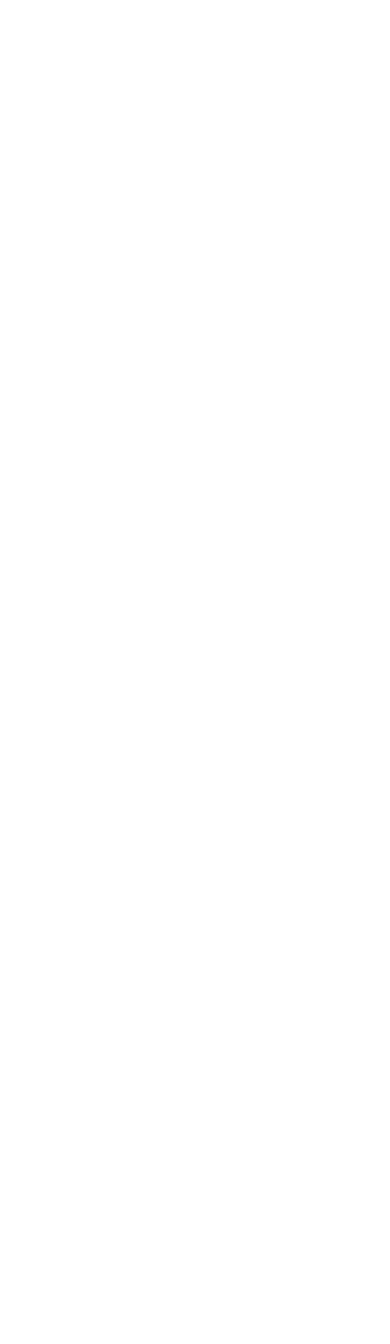
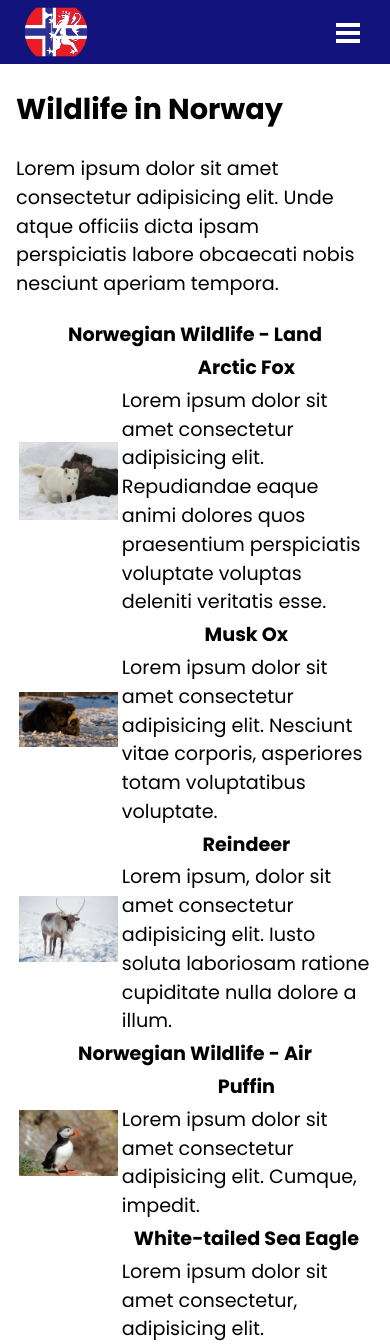
Before and after one commit to yvonneh03/country-website, a plain HTML site: page wildlife.html in a window 390 px wide. Shown: the top 1344 px of the page. Before the commit the page ends 844 px from the top, so only its background shows below. Drawn offline with Linux system fonts and the light colour scheme.

Commit message:
Added wildlife table

```diff
--- a/styles/styles.css
+++ b/styles/styles.css
@@ -1,3 +1,4 @@
+/* General */
 /* -------------------------------------------- */
 /* Typography */
 html {
@@ -124,3 +125,15 @@ a:visited {
 }
 
 /* -------------------------------------------- */
+/* Page specific */
+/* -------------------------------------------- */
+
+
+
+/* --------------------------------- */
+/* Wildlife */
+th {
+
+}
+
+/* -------------------------------------------- */
--- a/wildlife.html
+++ b/wildlife.html
@@ -0,0 +1,115 @@
+<!DOCTYPE html>
+<html lang="en">
+<head>
+    <meta charset="UTF-8">
+    <meta name="viewport" content="width=device-width, initial-scale=1.0">
+    <!-- meta tag -->
+    <title>Norway</title>
+
+    <!-- favicon -->
+    <link rel="icon" type="image/png" href="/favicon-96x96.png" sizes="96x96" />
+    <link rel="icon" type="image/svg+xml" href="/favicon.svg" />
+    <link rel="shortcut icon" href="/favicon.ico" />
+    <link rel="apple-touch-icon" sizes="180x180" href="/apple-touch-icon.png" />
+    <link rel="manifest" href="/site.webmanifest" />
+
+    <!-- fonts -->
+    <link rel="preconnect" href="https://fonts.googleapis.com">
+    <link rel="preconnect" href="https://fonts.gstatic.com" crossorigin>
+    <link href="https://fonts.googleapis.com/css2?family=Poppins:ital,wght@0,100;0,200;0,300;0,400;0,500;0,600;0,700;0,800;0,900;1,100;1,200;1,300;1,400;1,500;1,600;1,700;1,800;1,900&display=swap" rel="stylesheet">
+
+    <link rel="stylesheet" href="styles/normalize-fwd.css">
+    <link rel="stylesheet" href="styles/styles.css">
+
+    <script src="scripts/script.js" defer></script>
+</head>
+
+<body id="top">
+    <div class="site-wrapper">
+        <header class="site-header">
+            <a href="index.html" class="site-logo">
+                <img src="media/logo.svg" alt="site logo">
+            </a>
+
+            <nav class="site-nav">
+                <button id="nav-toggle">
+                    <svg xmlns="http://www.w3.org/2000/svg" width="24" height="24" viewBox="0 0 24 24">
+                        <path d="M24 6h-24v-4h24v4zm0 4h-24v4h24v-4zm0 8h-24v4h24v-4z"/>
+                    </svg>
+                </button>
+
+                <ul id="site-nav-list">
+                    <li><a href="index.html">Home</a></li>
+                    <li><a href="attractions.html">Attractions</a></li>
+                    <li><a href="wildlife.html">Wildlife</a></li>
+                    <li><a href="credits.html">Credits</a></li>
+                </ul>
+            </nav>
+        </header>
+
+        <main>
+            <div class="page-content">
+                <section>
+                    <h2>Wildlife in Norway</h2>
+                    <p>Lorem ipsum dolor sit amet consectetur adipisicing elit. Unde atque officiis dicta ipsam perspiciatis labore obcaecati nobis nesciunt aperiam tempora.</p>
+                    <table>
+                        <tr>
+                            <th colspan="2">Norwegian Wildlife - Land</th>
+                        </tr>
+
+                        <tr>
+                            <td rowspan="2"><img src="media/snow-fox-near-brown-rock.jpg" alt="Snow Fox Near Brown Rock"></td>
+                            <th>Arctic Fox</th>
+                        </tr>
+                        <tr>
+                            <td>Lorem ipsum dolor sit amet consectetur adipisicing elit. Repudiandae eaque animi dolores quos praesentium perspiciatis voluptate voluptas deleniti veritatis esse.</td>
+                        </tr>
+
+                        <tr>
+                            <td rowspan="2"><img src="media/musk-ox-sleeping-in-a-snowy-glade.jpg" alt="Musk Ox Sleeping in a Snowy Glade"></td>
+                            <th>Musk Ox</th>
+                        </tr>
+                        <tr>
+                            <td>Lorem ipsum dolor sit amet consectetur adipisicing elit. Nesciunt vitae corporis, asperiores totam voluptatibus voluptate.</td>
+                        </tr>
+
+                        <tr>
+                            <td rowspan="2"><img src="media/photo-of-reindeer-on-snow.jpg" alt="Photo of Reindeer on Snow
+                                "></td>
+                            <th>Reindeer</th>
+                        </tr>
+                        <tr>
+                            <td>Lorem ipsum, dolor sit amet consectetur adipisicing elit. Iusto soluta laboriosam ratione cupiditate nulla dolore a illum.</td>
+                        </tr>
+
+                        <tr>
+                            <th colspan="2">Norwegian Wildlife - Air</th>
+                        </tr>
+
+                        <tr>
+                            <td rowspan="2"><img src="media/close-up-of-an-atlantic-puffin.jpg" alt="Close-up of an Atlantic Puffin"></td>
+                            <th>Puffin</th>
+                        </tr>
+                        <tr>
+                            <td>Lorem ipsum dolor sit amet consectetur adipisicing elit. Cumque, impedit.</td>
+                        </tr>
+
+                        <tr>
+                            <td rowspan="2"><img src="media/eagle-flying-in-snowfall.jpg" alt="Eagle Flying in Snowfall"></td>
+                            <th>White-tailed Sea Eagle</th>
+                        </tr>
+                        <tr>
+                            <td>Lorem ipsum dolor sit amet consectetur, adipisicing elit. Exercitationem laboriosam molestiae optio nihil deleniti, temporibus, nulla cum eum aperiam est earum minus dignissimos eaque. Ducimus molestiae vel veniam tenetur alias!</td>
+                        </tr>
+                    </table>
+                </section>
+            </div>
+        </main>
+
+        <footer class="site-footer">
+            <p>&copy; 2024 Yvonne H</p>
+            <p>For educational purposes only.</p>
+        </footer>
+    </div>
+</body>
+</html>
```
Also changed, not shown: credits.html (+15 -1 lines), index.html (+0 -1 lines), media/close-up-of-an-atlantic-puffin.jpg (added), media/eagle-flying-in-snowfall.jpg (added), media/musk-ox-sleeping-in-a-snowy-glade.jpg (added), media/photo-of-reindeer-on-snow.jpg (added), media/snow-fox-near-brown-rock.jpg (added).
